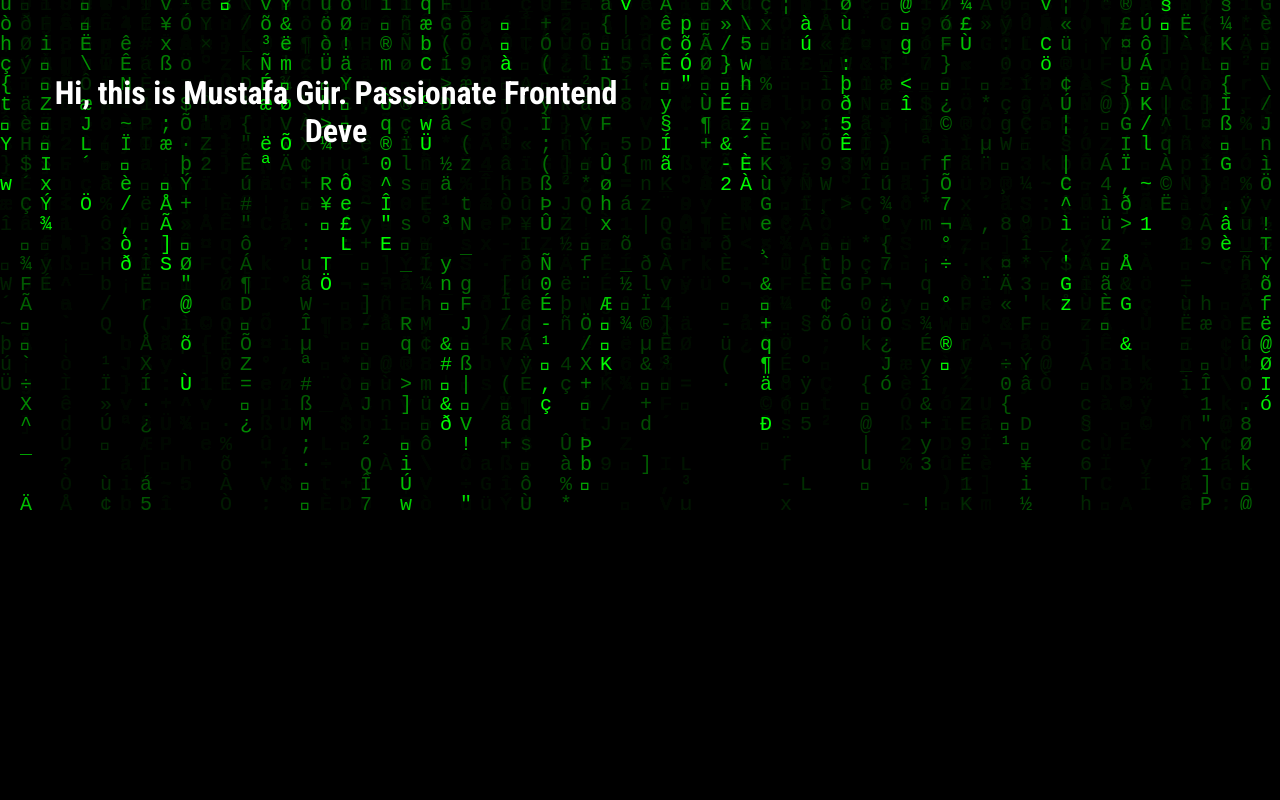
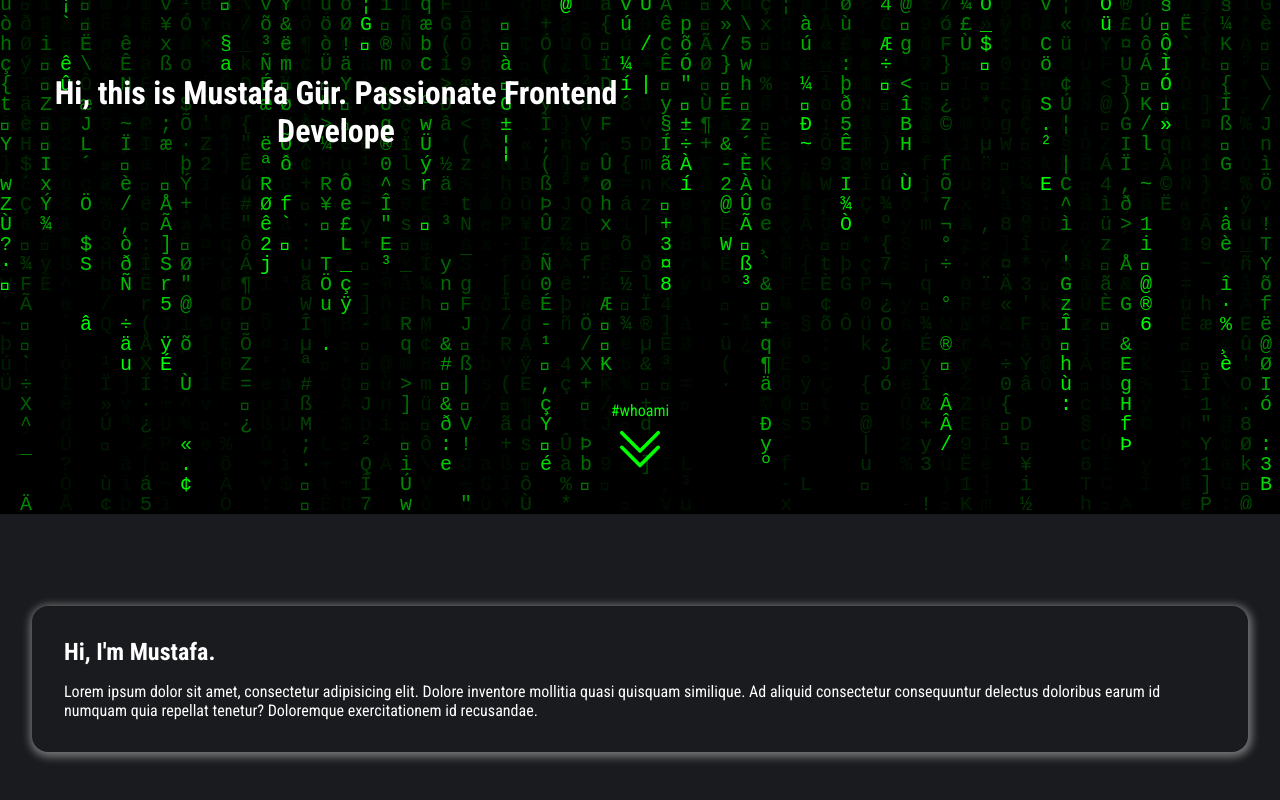
Before and after one commit to MustafaGuer/rt-portfolio, a React (Create React App) app: page / in a window 1280 px wide. Shown: the part 290-1090 px from the top of the page. Before the commit the page ends 804 px from the top, so only its background shows below. Built offline with nearby package versions, Linux system fonts and the light colour scheme; a web font is replaced by a local one.

Commit message:
add card ui & lorem text

```diff
--- a/src/App.tsx
+++ b/src/App.tsx
@@ -1,9 +1,11 @@
 import GreetingSection from "./components/GreetingSection/GreetingSection";
+import About from "./components/AboutSection/About";
 
 function App() {
   return (
     <>
       <GreetingSection />
+      <About />
     </>
 
   );
--- /dev/null
+++ b/src/assets/icons/ArrowDownIcon.tsx
@@ -0,0 +1,11 @@
+import React from "react";
+
+const ArrowDownIcon: React.FC<{ color?: string }> = (props) => {
+  return <svg xmlns="http://www.w3.org/2000/svg" fill="none" viewBox="0 0 24 24" strokeWidth={1.5}
+              stroke={`${props.color ? props.color : "currentColor"}`}
+              className="w-6 h-6">
+    <path strokeLinecap="round" strokeLinejoin="round" d="M19.5 5.25l-7.5 7.5-7.5-7.5m15 6l-7.5 7.5-7.5-7.5" />
+  </svg>
+}
+
+export default ArrowDownIcon;
--- /dev/null
+++ b/src/components/AboutSection/About.module.scss
@@ -0,0 +1,23 @@
+.section {
+  padding-top: 60px;
+
+  img {
+    width: 100%;
+    height: 250px;
+    object-fit: cover;
+
+    @media(min-width: 640px) {
+      display: none;
+    }
+  }
+
+  .profileBox {
+    padding: 0 2rem;
+    margin: 2rem 0;
+
+    h2 {
+      margin-bottom: 1rem;
+    }
+  }
+
+}
--- /dev/null
+++ b/src/components/AboutSection/About.tsx
@@ -0,0 +1,26 @@
+import styles from './About.module.scss'
+import profileImg from '../../assets/images/mustafa.jpg'
+import {useContext} from "react";
+import {ThemeContext} from "../../context/ThemeContext";
+import Card from "../UI/Card";
+
+const About = () => {
+  const {theme} = useContext(ThemeContext)
+
+  return (
+    <section id='about' className={`${styles.section} ${theme === 'dark' ? 'bgDark txtDark' : 'bgLight txtLight'}`}
+             style={{height: '100vh'}}>
+      <img src={profileImg} alt='Profile' />
+      <div className={styles.profileBox}>
+        <Card>
+          <h2>Hi, I'm Mustafa.</h2>
+          <p>Lorem ipsum dolor sit amet, consectetur adipisicing elit. Dolore inventore mollitia quasi quisquam
+             similique. Ad aliquid consectetur consequuntur delectus doloribus earum id numquam quia repellat tenetur?
+             Doloremque exercitationem id recusandae.</p>
+        </Card>
+      </div>
+    </section>
+  );
+};
+
+export default About;
--- a/src/components/GreetingSection/GreetingSection.module.scss
+++ b/src/components/GreetingSection/GreetingSection.module.scss
@@ -1,3 +1,16 @@
 .container {
   position: relative;
+
+  .whoami {
+    position: absolute;
+    bottom: 2rem;
+    left: 50%;
+    transform: translateX(-50%);
+    text-align: center;
+    z-index: 2;
+
+    span {
+      color: #0f0;
+    }
+  }
 }
--- a/src/components/GreetingSection/GreetingSection.tsx
+++ b/src/components/GreetingSection/GreetingSection.tsx
@@ -2,13 +2,18 @@ import MatrixBackground from "./MatrixBackground/MatrixBackground";
 
 import styles from './GreetingSection.module.scss';
 import Profile from "./Profile/Profile";
+import ArrowDownIcon from "../../assets/icons/ArrowDownIcon";
 
 const GreetingSection = () => {
 
   return (
-    <div className={styles.container}>
+    <div className={styles.container} id='home'>
       <MatrixBackground />
       <Profile />
+      <a href='#about' className={`txtDark ${styles.whoami}`}>
+        <span>#whoami</span>
+        <ArrowDownIcon color={'#0f0'} />
+      </a>
     </div>
   )
 }
--- a/src/components/Layout/MainHeader.tsx
+++ b/src/components/Layout/MainHeader.tsx
@@ -24,7 +24,7 @@ export const MainHeader = () => {
   }
 
   return (
-    <header className={`${styles.header} ${theme === 'dark' ? 'bgDarkGlass txtDark' : 'bgLightGlass txtDark'}`}>
+    <header className={`${styles.header} ${theme === 'dark' ? 'bgDarkGlass txtDark' : 'bgLightGlass txtLight'}`}>
       <div className={styles.navbar}>
         <nav>
           <h1>MG</h1>
--- /dev/null
+++ b/src/components/UI/Card.module.scss
@@ -0,0 +1,4 @@
+.card {
+  padding: 2rem;
+  border-radius: 1rem;
+}
--- /dev/null
+++ b/src/components/UI/Card.tsx
@@ -0,0 +1,16 @@
+import styles from './Card.module.scss'
+import React, {useContext} from "react";
+import {ThemeContext} from "../../context/ThemeContext";
+
+const Card: React.FC<{ children: React.ReactNode }> = (props) => {
+  const {theme} = useContext(ThemeContext);
+
+  return (
+    <div
+      className={`${styles.card} ${theme === 'dark' ? 'bgDark txtDark shadowDark' : 'bgLight txtLight shadowLight'}`}>
+      {props.children}
+    </div>
+  );
+};
+
+export default Card;
--- a/src/index.scss
+++ b/src/index.scss
@@ -39,7 +39,7 @@ ul {
 }
 
 .bgLightGlass {
-  background: rgba(255, 255, 255, 0.22);
+  background: rgba(255, 255, 255, 0.5);
   backdrop-filter: blur(7px);
   -webkit-backdrop-filter: blur(7px);
 }
@@ -58,6 +58,13 @@ ul {
   -webkit-backdrop-filter: blur(6.3px);
 }
 
+.shadowDark {
+  box-shadow: 1px 2px 8px 3px rgba(255, 255, 255, 0.4);
+}
+
+.shadowLight {
+  box-shadow: 1px 2px 8px rgba(0, 0, 0, 0.4);
+}
 
 /* ===== Scrollbar CSS ===== */
 /* Firefox */
```
